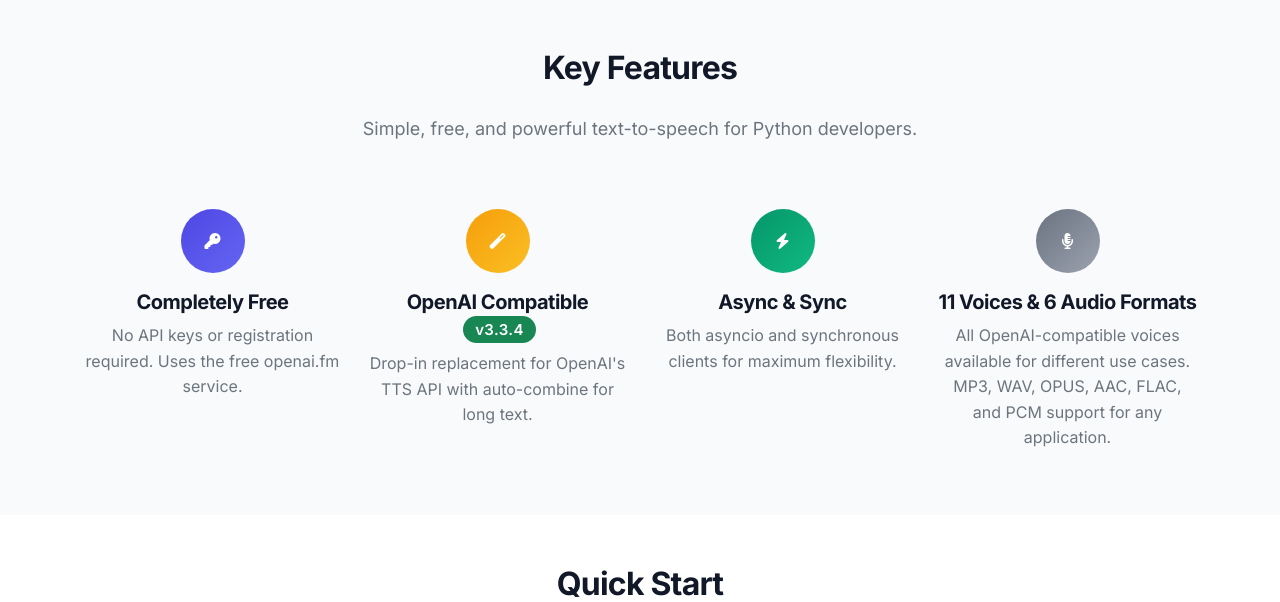
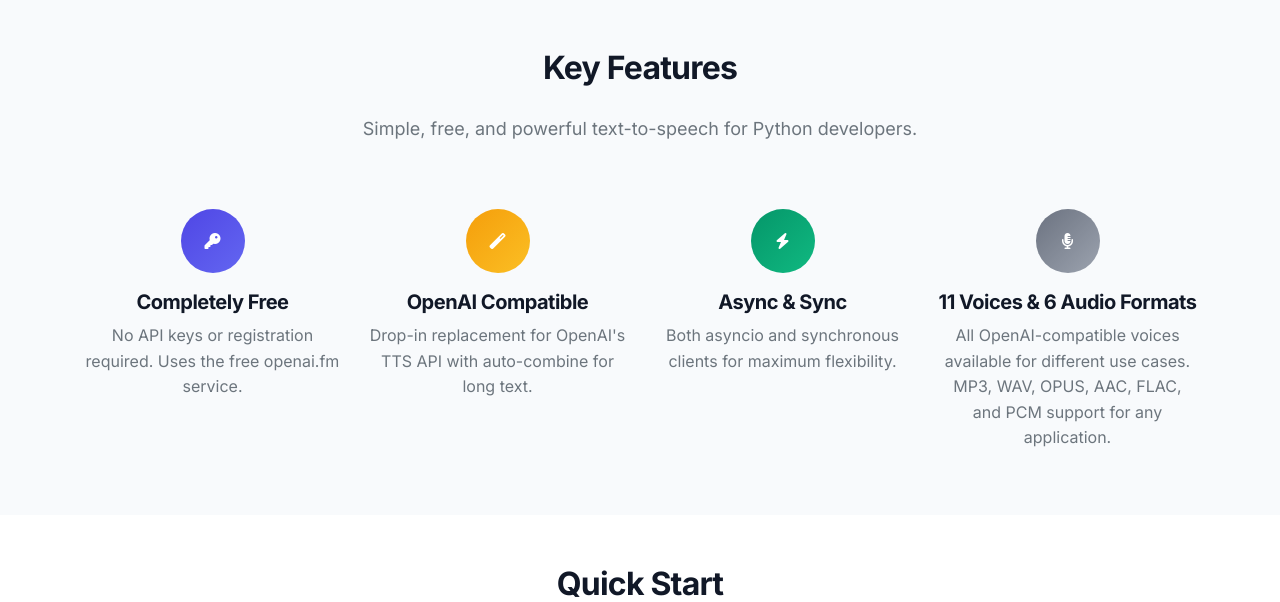
Before and after one commit to v5china/ttsfm, a Flask app: page / in a window 1280 px wide. Shown: the part 838-1440 px from the top of the page. Run offline with Flask 2, Linux system fonts and the light colour scheme.

Commit message:
Update index.html

```diff
--- a/ttsfm-web/templates/index.html
+++ b/ttsfm-web/templates/index.html
@@ -63,7 +63,7 @@
                     <div class="feature-icon text-white rounded-circle d-inline-flex align-items-center justify-content-center mb-3" style="width: 4rem; height: 4rem; background: linear-gradient(135deg, #f59e0b 0%, #fbbf24 100%);">
                         <i class="fas fa-magic"></i>
                     </div>
-                    <h5 class="fw-bold">{{ _('home.feature_openai_title') }} <span class="badge bg-success ms-1">v3.3.4</span></h5>
+                    <h5 class="fw-bold">{{ _('home.feature_openai_title') }}</h5>
                     <p class="text-muted">{{ _('home.feature_openai_desc') }}</p>
                 </div>
             </div>
```
